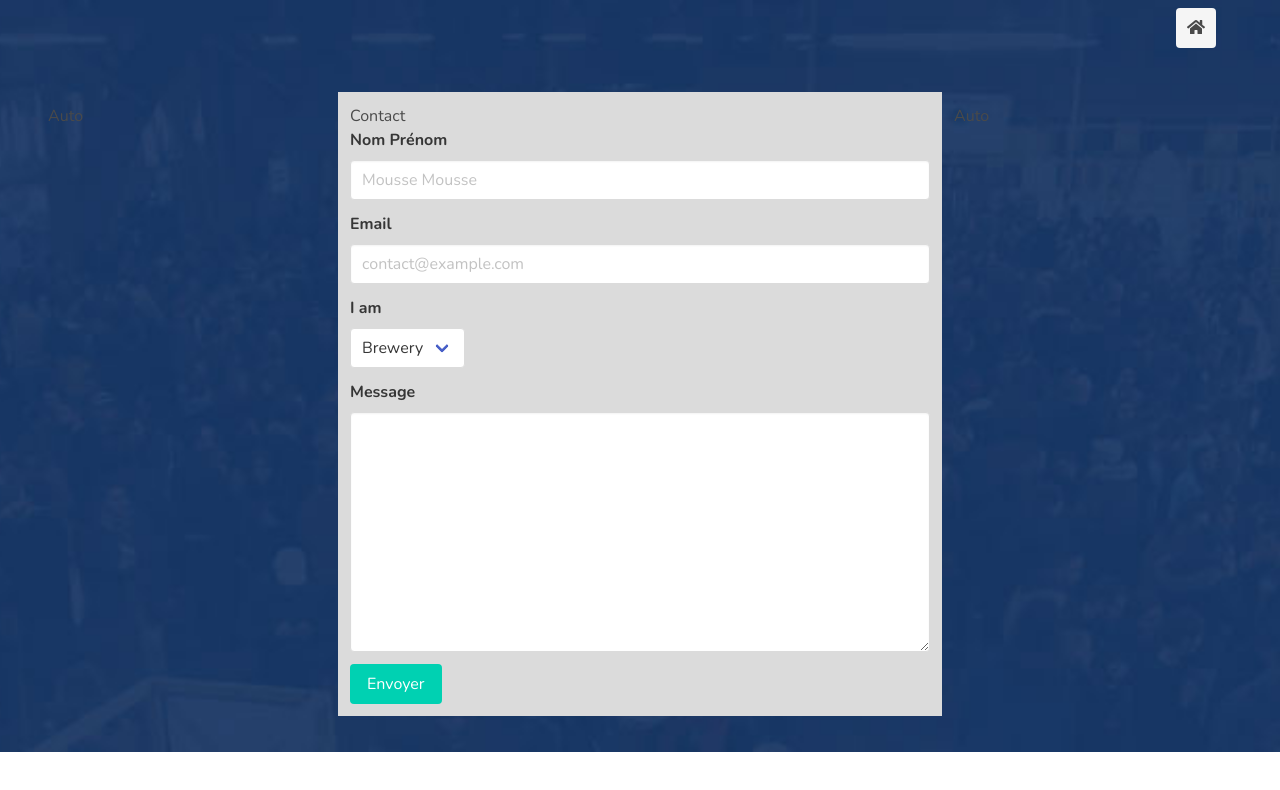
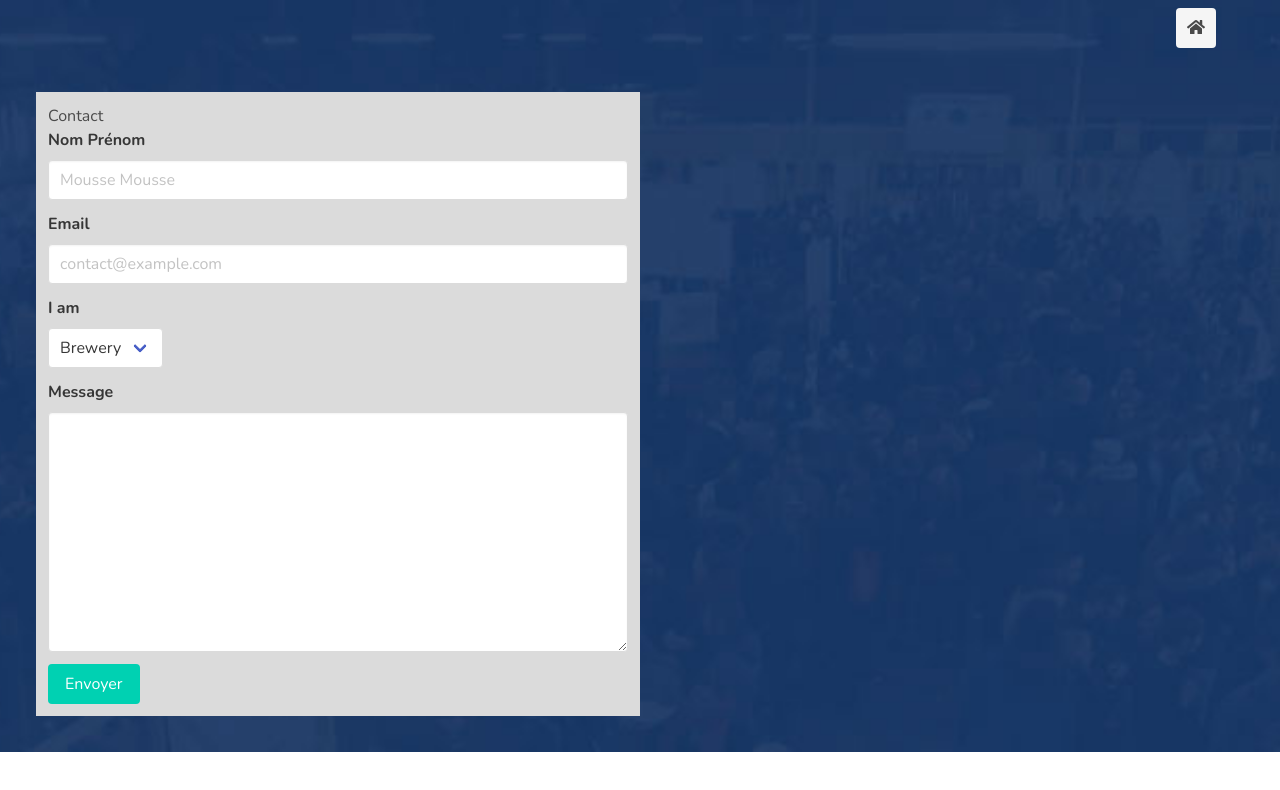
Before and after one commit to benoittgt/nantes_sous_pression_2, a website built with webpack: page dist/message.html in a window 1280 px wide. Built offline with nearby package versions, Linux system fonts and the light colour scheme.

Commit message:
Remove useless content in auto div

```diff
--- a/dist/message.html
+++ b/dist/message.html
@@ -37,7 +37,6 @@
       </div>
       <div class="hero-body">
         <div class="columns">
-          <div class="column is-centered">Auto</div>
           <div class="column is-half has-background-grey-lighter contact-form">
             <form action="https://formspree.io/myyjjvgn" method="POST">
               <fieldset>
@@ -91,7 +90,6 @@
               </fieldset>
             </form>
             </div>
-            <div class="column">Auto</div>
           </div>
         </div>
     </section>
```
